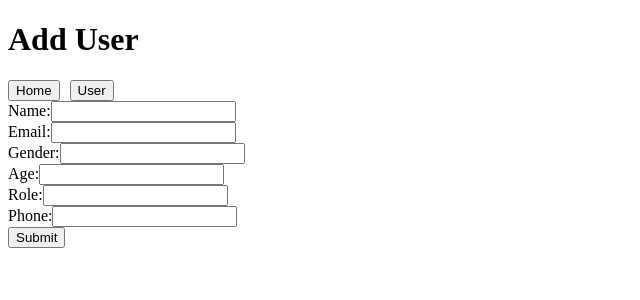
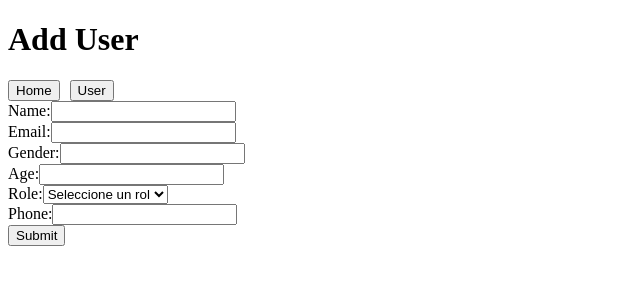
Before and after one commit to ElizabethArr/practica-CRUD, a Next.js app: page /users_add in a window 1280 px wide. Shown: the top 300 px of the page, without its empty margins (0-640 px from the left). Built offline with nearby package versions, Linux system fonts and the light colour scheme.

Commit message:
Se agrego un select al campo Role

```diff
--- a/pages/users_add.tsx
+++ b/pages/users_add.tsx
@@ -15,7 +15,7 @@ export default function UsuariosPage() {
     gender: "",
     age: "",
     phone: "",
-    email:"",
+    email: "",
   });
 
   const validateGender = (value: string) => {
@@ -53,7 +53,7 @@ export default function UsuariosPage() {
     }
 
     return "";
-  }
+  };
 
   const handlePhoneChange = (e: ChangeEvent<HTMLInputElement>) => {
     let { value } = e.target;
@@ -77,7 +77,9 @@ export default function UsuariosPage() {
     }));
   };
 
-  const handleChange = (e: ChangeEvent<HTMLInputElement>) => {
+  const handleChange = (
+    e: ChangeEvent<HTMLInputElement | HTMLSelectElement>
+  ) => {
     const { name, value } = e.target;
 
     if (name === "gender") {
@@ -112,7 +114,17 @@ export default function UsuariosPage() {
 
   // Prevenir que el usuario escriba algo que no sea "M" o "F"
   const handleGenderKeyDown = (e: KeyboardEvent<HTMLInputElement>) => {
-    const allowedKeys = ["m", "f", "M", "F", "Backspace", "Delete", "Tab", "ArrowLeft", "ArrowRight"];
+    const allowedKeys = [
+      "m",
+      "f",
+      "M",
+      "F",
+      "Backspace",
+      "Delete",
+      "Tab",
+      "ArrowLeft",
+      "ArrowRight",
+    ];
     if (!allowedKeys.includes(e.key)) {
       e.preventDefault();
     }
@@ -131,8 +143,7 @@ export default function UsuariosPage() {
         gender: genderError,
         age: ageError,
         phone: phoneError,
-        email:emailError,
-
+        email: emailError,
       });
       return;
     }
@@ -206,14 +217,18 @@ export default function UsuariosPage() {
 
         <div>
           <label htmlFor="role">Role:</label>
-          <input
-            type="text"
+          <select
             id="role"
             name="role"
             value={formData.role}
             onChange={handleChange}
             required
-          />
+          >
+            <option value="">Seleccione un rol</option>
+            <option value="admin">Administrador</option>
+            <option value="supervisor">Supervisor</option>
+            <option value="employee">Empleado</option>
+          </select>
         </div>
 
         <div>
```
Lines whose indentation alone changed are shown as unchanged.
